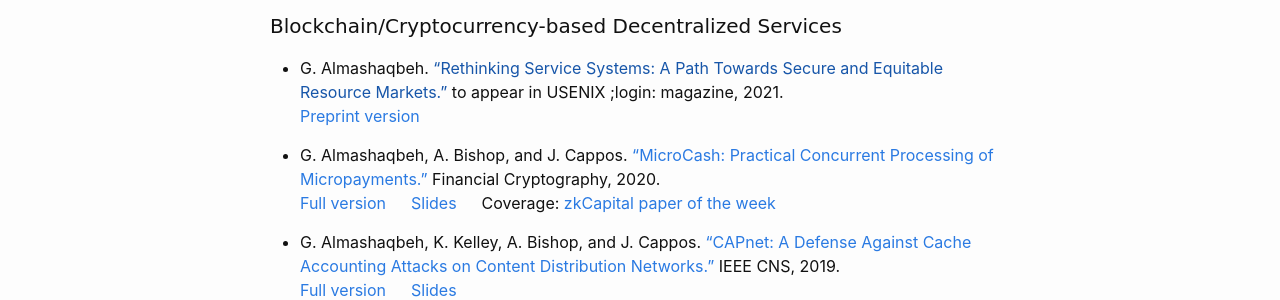
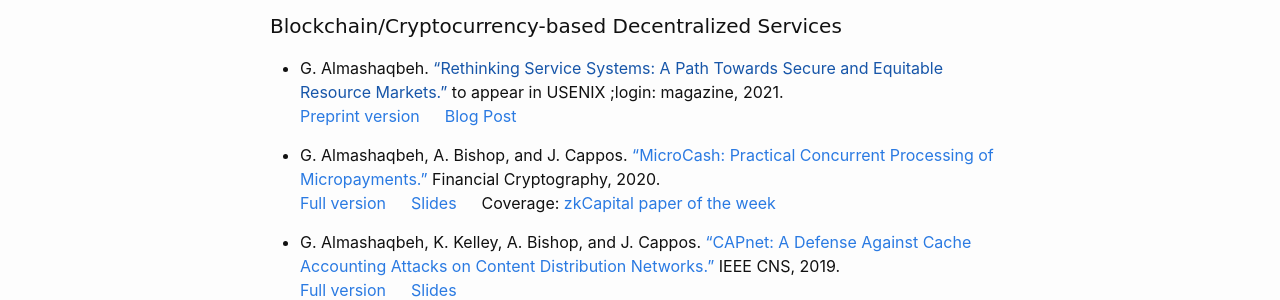
Before and after one commit to GhadaAlmashaqbeh/GhadaAlmashaqbeh.github.io, a Jekyll site: the page built from 02-publications.md, in a window 1280 px wide. Shown: the part 201-501 px from the top of the page. Built offline with Jekyll 4.4.1, drawn with Linux system fonts in a browser that asks for light colours.

Commit message:
cite blog post

```diff
--- a/02-publications.md
+++ b/02-publications.md
@@ -12,7 +12,7 @@ _Check [here](https://scholar.google.com/citations?user=QKIkII0AAAAJ&hl=en) for
 <h4 style="font-family: 'Comic Sans MS'">Blockchain/Cryptocurrency-based Decentralized Services</h4>
 
 * G. Almashaqbeh. ["Rethinking Service Systems: A Path Towards Secure and Equitable Resource Markets."]() to appear in USENIX ;login: magazine, 2021.<br/>
-  [Preprint version](./preprint/almashaqbeh-login-21.pdf)
+  [Preprint version](./preprint/almashaqbeh-login-21.pdf) &emsp; [Blog Post](https://blog.nucypher.com/the-path-towards-building-decentralized-services/)
 
 * G. Almashaqbeh, A. Bishop, and J. Cappos. ["MicroCash: Practical Concurrent Processing of Micropayments."](https://link.springer.com/chapter/10.1007/978-3-030-51280-4_13) Financial Cryptography, 2020.<br/>
   [Full version](https://arxiv.org/abs/1911.08520) &emsp; [Slides](../slides/microcash-fc-2020.pdf) &emsp; Coverage: [zkCapital paper of the week](https://zkcapital.substack.com/p/this-week-in-blockchain-research-92a)
```
